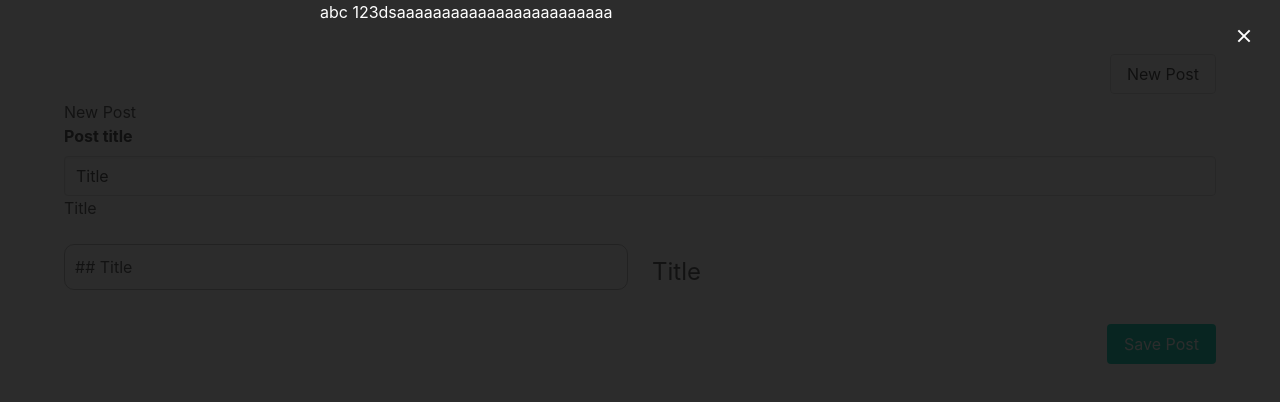
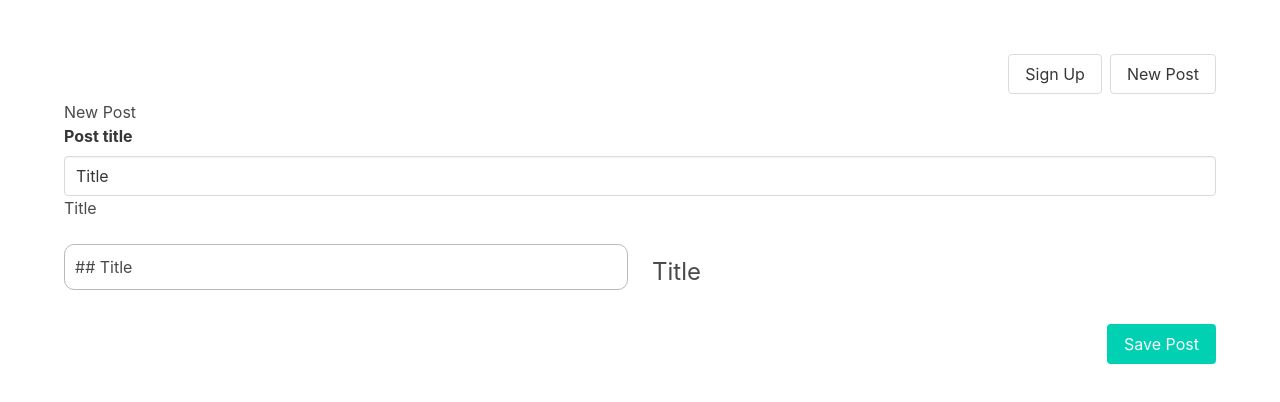
Before and after one commit to jareerzeenam/vue3-composition-api-blog, a Vue app: page /posts/new in a window 1280 px wide. Shown: the top 402 px of the page. Built offline with nearby package versions, Linux system fonts and the light colour scheme.

Commit message:
37. Created Modal (useModal composable)

```diff
--- a/src/App.vue
+++ b/src/App.vue
@@ -1,15 +1,26 @@
 <script lang="ts" setup>
+import { computed } from "vue";
 import Navbar from "./components/Navbar.vue";
+import { useModal } from "./composables/modal";
+
+const modal = useModal();
+
+const modalStyle = computed(() => {
+  return {
+    display: modal.show.value ? "block" : "none",
+  };
+});
 </script>
 
 <template>
-  <div class="modal" style="display: block; color: white">
+  <!-- Teleport Modal -->
+  <div class="modal" style="color: white" :style="modalStyle">
     <div class="modal-background">
       <div class="modal-content">
         <div id="modal"></div>
       </div>
     </div>
-    <button class="modal-close is-large"></button>
+    <button class="modal-close is-large" @click="modal.hideModal()"></button>
   </div>
 
   <div class="section">
--- a/src/components/Navbar.vue
+++ b/src/components/Navbar.vue
@@ -1,7 +1,14 @@
+<script lang="ts" setup>
+import { useModal } from "../composables/modal";
+
+const modal = useModal();
+</script>
+
 <template>
   <div class="navbar">
     <div class="navbar-end">
       <div class="buttons">
+        <button class="button" @click="modal.showModal()">Sign Up</button>
         <RouterLink to="/posts/new" class="button">New Post</RouterLink>
       </div>
     </div>
--- /dev/null
+++ b/src/composables/modal.ts
@@ -0,0 +1,11 @@
+import { ref } from 'vue';
+
+const show = ref(false);
+
+export function useModal() {
+  return {
+    show,
+    showModal: () => (show.value = true),
+    hideModal: () => (show.value = false),
+  };
+}
```
